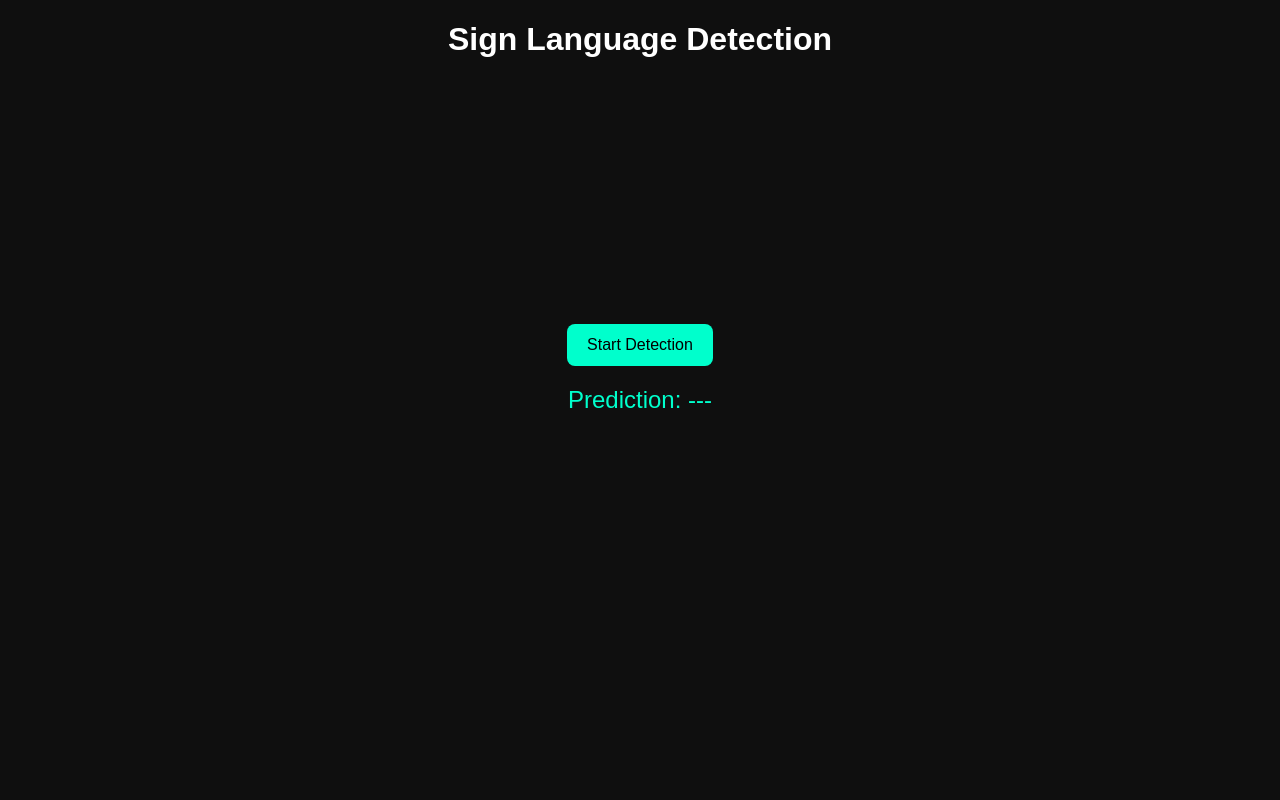
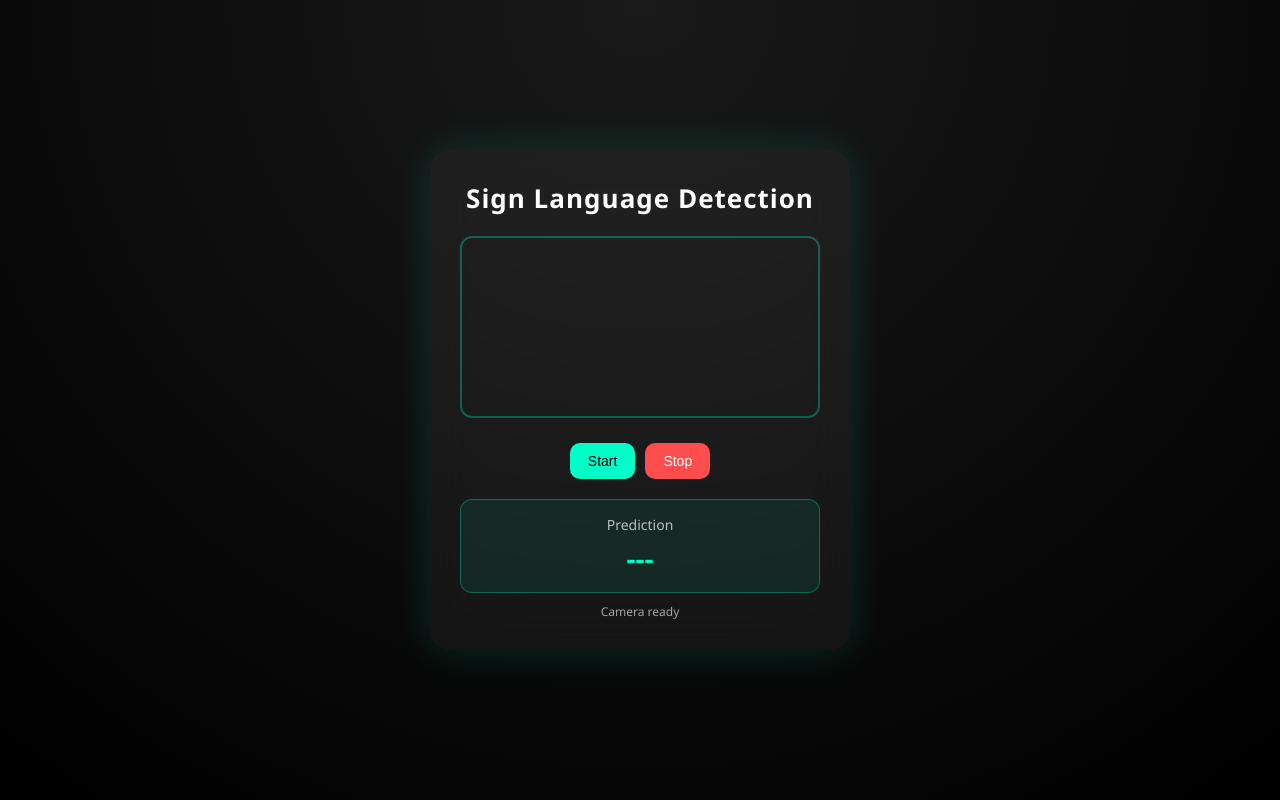
Before and after one commit to drishtisinhaa/Sign-Language-Detection-System, a Python web app: template templates/index.html in a window 1280 px wide. Run offline with Jinja, Linux system fonts and the light colour scheme; the template is opened without the code that fills it, so the values that code supplies are empty.

Commit message:
index.html

```diff
--- a/templates/index.html
+++ b/templates/index.html
@@ -4,66 +4,145 @@
     <title>Sign Language Detection</title>
 
     <style>
+        * {
+            margin: 0;
+            padding: 0;
+            box-sizing: border-box;
+        }
+
         body {
-            background: #0f0f0f;
+            background: radial-gradient(circle at top, #1a1a1a, #000);
             color: white;
+            font-family: 'Segoe UI', sans-serif;
+            display: flex;
+            justify-content: center;
+            align-items: center;
+            height: 100vh;
+        }
+
+        .container {
+            background: rgba(255, 255, 255, 0.05);
+            backdrop-filter: blur(20px);
+            padding: 30px;
+            border-radius: 20px;
+            box-shadow: 0 0 40px rgba(0,255,200,0.15);
             text-align: center;
-            font-family: Arial;
+            width: 420px;
+        }
+
+        h1 {
+            font-size: 26px;
+            margin-bottom: 20px;
+            letter-spacing: 1px;
         }
 
         video {
+            width: 100%;
             border-radius: 12px;
-            margin-top: 20px;
+            margin-bottom: 20px;
+            border: 2px solid rgba(0,255,200,0.3);
+        }
+
+        .controls {
+            display: flex;
+            justify-content: center;
+            gap: 10px;
         }
 
         button {
-            padding: 12px 20px;
-            margin-top: 20px;
-            font-size: 16px;
+            padding: 10px 18px;
             border: none;
-            border-radius: 8px;
+            border-radius: 10px;
             cursor: pointer;
+            font-size: 14px;
+            transition: 0.3s ease;
         }
 
         #startBtn {
-            background: #00ffcc;
+            background: #00ffc8;
+            color: black;
         }
 
-        #result {
+        #stopBtn {
+            background: #ff4d4d;
+            color: white;
+        }
+
+        button:hover {
+            transform: scale(1.05);
+        }
+
+        .result-box {
             margin-top: 20px;
-            font-size: 24px;
-            color: #00ffcc;
+            padding: 15px;
+            border-radius: 12px;
+            background: rgba(0, 255, 200, 0.08);
+            border: 1px solid rgba(0,255,200,0.3);
+        }
+
+        .label {
+            font-size: 14px;
+            opacity: 0.7;
+        }
+
+        .prediction {
+            font-size: 28px;
+            margin-top: 5px;
+            color: #00ffc8;
+            font-weight: bold;
+        }
+
+        .status {
+            margin-top: 10px;
+            font-size: 12px;
+            opacity: 0.6;
         }
     </style>
 </head>
 
 <body>
 
-<h1>Sign Language Detection</h1>
+<div class="container">
+    <h1>Sign Language Detection</h1>
 
-<video id="video" width="400" autoplay></video>
+    <video id="video" autoplay></video>
 
-<br>
+    <div class="controls">
+        <button id="startBtn">Start</button>
+        <button id="stopBtn">Stop</button>
+    </div>
 
-<button id="startBtn">Start Detection</button>
+    <div class="result-box">
+        <div class="label">Prediction</div>
+        <div id="prediction" class="prediction">---</div>
+    </div>
 
-<div id="result">Prediction: ---</div>
+    <div id="status" class="status">Camera ready</div>
+</div>
 
 <script>
 const video = document.getElementById('video');
-const result = document.getElementById('result');
+const predictionText = document.getElementById('prediction');
+const statusText = document.getElementById('status');
 
+let interval = null;
 
+// Start camera
 navigator.mediaDevices.getUserMedia({ video: true })
 .then(stream => {
     video.srcObject = stream;
 });
 
+// Start detection
+document.getElementById('startBtn').onclick = () => {
+    statusText.innerText = "Detecting...";
+    interval = setInterval(captureAndSend, 800);
+};
 
-document.getElementById('startBtn').onclick = () => {
-    setInterval(() => {
-        captureAndSend();
-    }, 1000);
+// Stop detection
+document.getElementById('stopBtn').onclick = () => {
+    clearInterval(interval);
+    statusText.innerText = "Stopped";
 };
 
 function captureAndSend() {
@@ -85,10 +164,10 @@ function captureAndSend() {
     })
     .then(res => res.json())
     .then(data => {
-        result.innerText = "Prediction: " + data.prediction;
+        predictionText.innerText = data.prediction;
     })
-    .catch(err => {
-        result.innerText = "Error connecting to backend";
+    .catch(() => {
+        statusText.innerText = "Backend not connected";
     });
 }
 </script>
```
